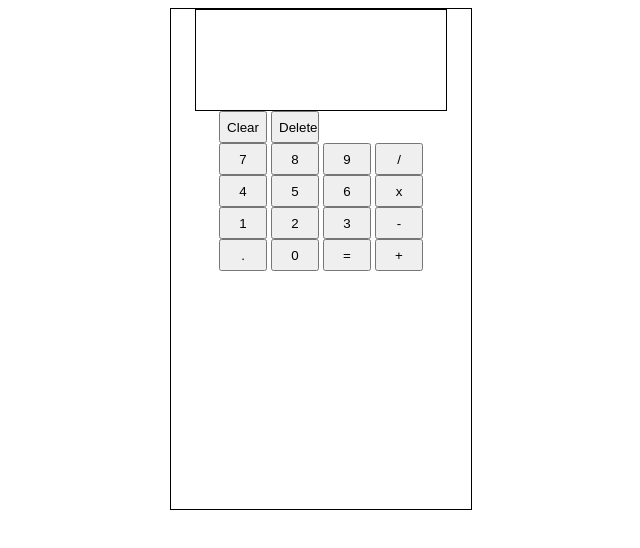
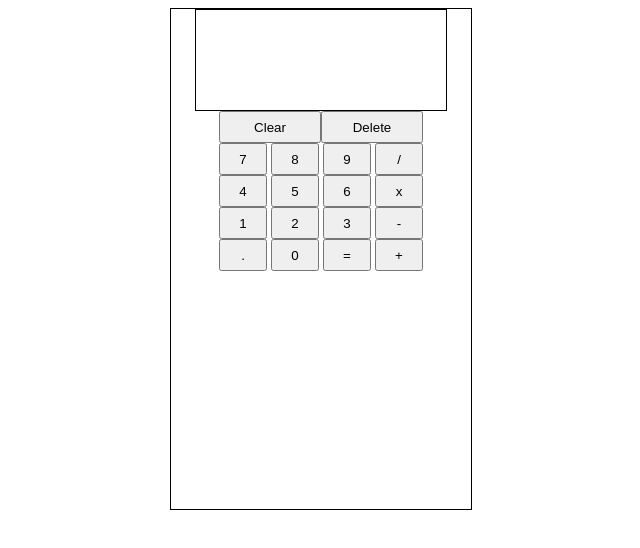
Before and after one commit to Karafakioglu/calculator, a plain HTML site: page index.html in a window 1280 px wide. Shown: the whole page, without its empty margins (319-959 px from the left). Drawn offline with Linux system fonts and the light colour scheme.

Commit message:
meta-btns take the whole width of div

```diff
--- a/index.html
+++ b/index.html
@@ -14,8 +14,8 @@
         </div>
         <div class="calculator-buttons-body">
             <div class="meta-buttons">
-                <button>Clear</button>
-                <button>Delete</button>
+                <button id="clear-btn">Clear</button>
+                <button id="delete-btn">Delete</button>
             </div>
 
             <div class="first-row">
--- a/style.css
+++ b/style.css
@@ -26,3 +26,15 @@ body{
     width: 3rem;
     height: 2rem;
 }
+
+.meta-buttons{
+display: flex;
+}
+
+#clear-btn{
+    width: 50%;
+}
+
+#delete-btn{
+    width: 50%;
+}
```
